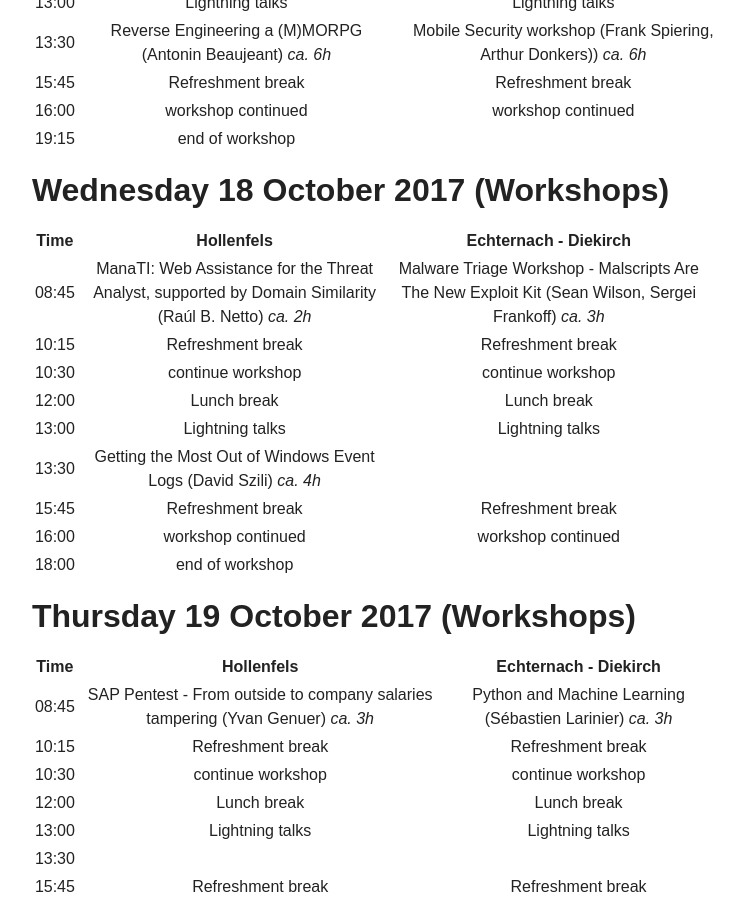
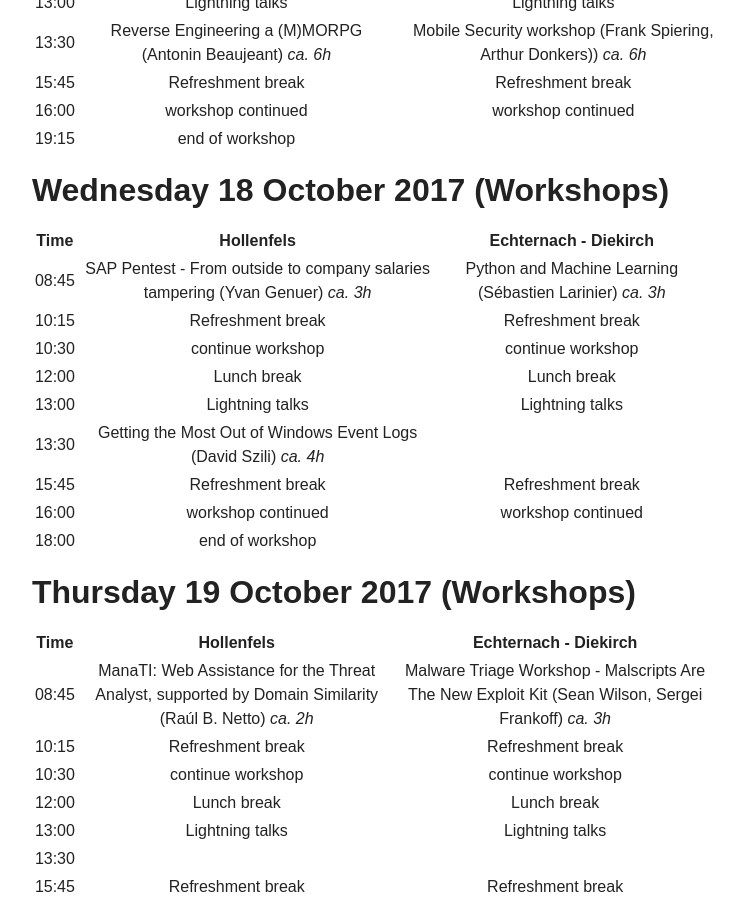
Before and after one commit to adulau/hack-lu-2017, a Jekyll site: the page built from agenda/index.md, in a window 1280 px wide and 900 px high, scrolled down 4516 px. Shown: the whole window, without its empty margins (254-998 px from the left). Built offline with Jekyll 4.4.1, drawn with Linux system fonts in a browser that asks for light colours; nearby versions of some CDN libraries; part of the change alters nothing that is shown.

```diff
--- a/agenda/index.md
+++ b/agenda/index.md
@@ -111,7 +111,7 @@ Wednesday 18 October 2017 (Workshops)
 
 | Time | Hollenfels | Echternach - Diekirch |
 |:----:|:----------:|:----------------------:|
-| 08:45 | [ManaTI: Web Assistance for the Threat Analyst, supported by Domain Similarity](http://2017.hack.lu/talks/#manatihttpsgithubcomstratosphereipsmanati-web-assistance-for-the-threat-analyst-supported-by-domain-similarity-talk-and-workshop) ([Raúl B. Netto](http://2017.hack.lu/talks/#bio-ral-bentez-netto---honeyjackhttpsgithubcomhoneyjack)) *ca. 2h*|[Malware Triage Workshop - Malscripts Are The New Exploit Kit](http://2017.hack.lu/talks/#malware-triage-workshop---malscripts-are-the-new-exploit-kit) ([Sean Wilson](http://2017.hack.lu/talks/#bio-sean-wilson), [Sergei Frankoff](http://2017.hack.lu/talks/#bio-sergei-frankoff)) *ca. 3h*|
+| 08:45 | [SAP Pentest - From outside to company salaries tampering](http://2017.hack.lu/talks/#sap-pentest---from-outside-to-company-salaries-tampering) ([Yvan Genuer](http://2017.hack.lu/talks/#bio-yvan-genuer)) *ca. 3h*|[Python and Machine Learning](http://2017.hack.lu/talks/#python-and-machine-learning) ([Sébastien Larinier](http://2017.hack.lu/talks/#bio-sbastien-larinier---sebdravenhttpstwittercomsebdraven)) *ca. 3h*|
 | 10:15 | Refreshment break | Refreshment break|
 | 10:30 | continue workshop | continue workshop|
 | 12:00 | Lunch break | Lunch break|
@@ -128,7 +128,7 @@ Thursday 19 October 2017 (Workshops)
 
 | Time | Hollenfels | Echternach - Diekirch |
 |:----:|:----------:|:----------------------:|
-| 08:45 | [SAP Pentest - From outside to company salaries tampering](http://2017.hack.lu/talks/#sap-pentest---from-outside-to-company-salaries-tampering) ([Yvan Genuer](http://2017.hack.lu/talks/#bio-yvan-genuer)) *ca. 3h*|[Python and Machine Learning](http://2017.hack.lu/talks/#python-and-machine-learning) ([Sébastien Larinier](http://2017.hack.lu/talks/#bio-sbastien-larinier---sebdravenhttpstwittercomsebdraven)) *ca. 3h*|
+| 08:45 | [ManaTI: Web Assistance for the Threat Analyst, supported by Domain Similarity](http://2017.hack.lu/talks/#manatihttpsgithubcomstratosphereipsmanati-web-assistance-for-the-threat-analyst-supported-by-domain-similarity-talk-and-workshop) ([Raúl B. Netto](http://2017.hack.lu/talks/#bio-ral-bentez-netto---honeyjackhttpsgithubcomhoneyjack)) *ca. 2h*|[Malware Triage Workshop - Malscripts Are The New Exploit Kit](http://2017.hack.lu/talks/#malware-triage-workshop---malscripts-are-the-new-exploit-kit) ([Sean Wilson](http://2017.hack.lu/talks/#bio-sean-wilson), [Sergei Frankoff](http://2017.hack.lu/talks/#bio-sergei-frankoff)) *ca. 3h*|
 | 10:15 | Refreshment break | Refreshment break|
 | 10:30 | continue workshop | continue workshop|
 | 12:00 | Lunch break | Lunch break|
```
